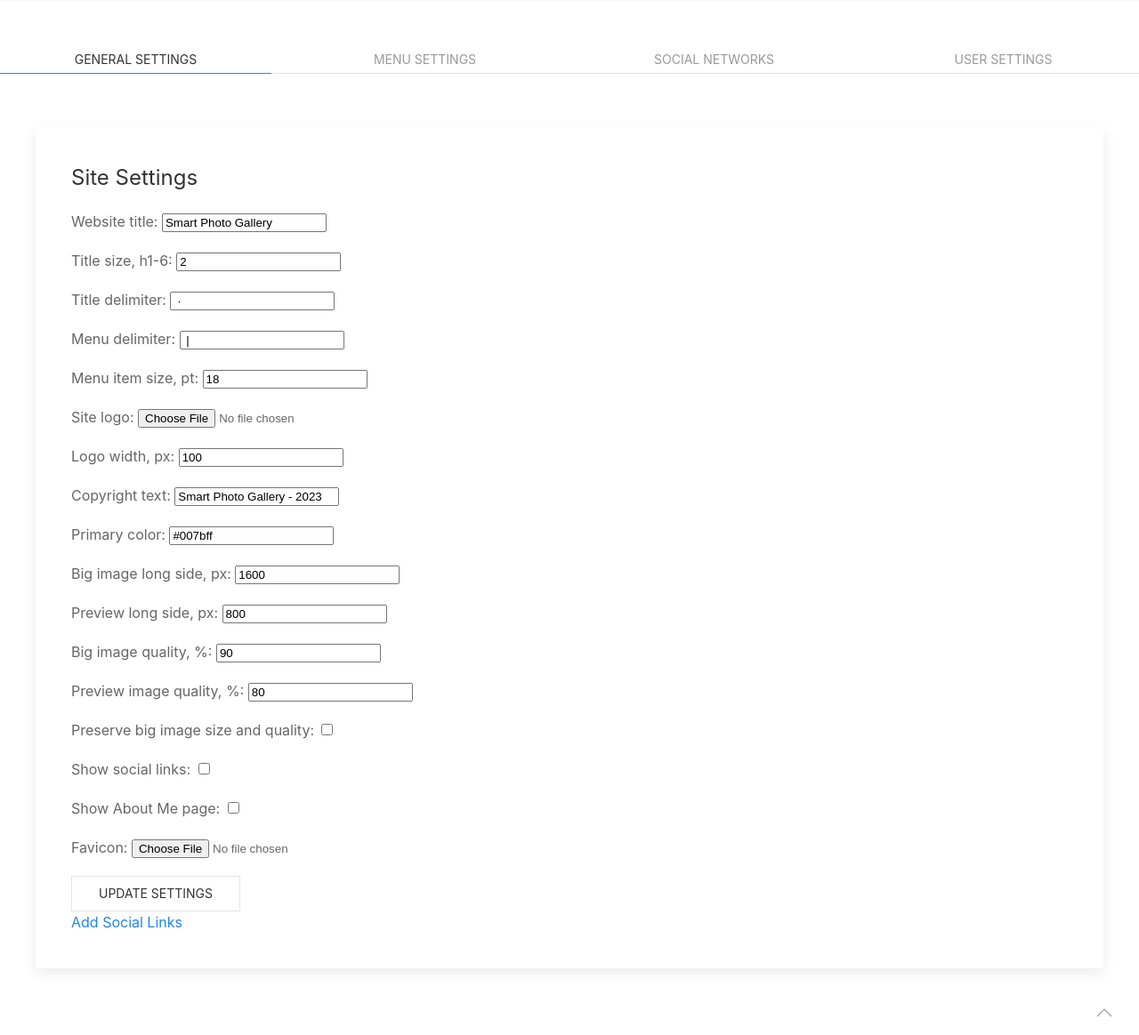
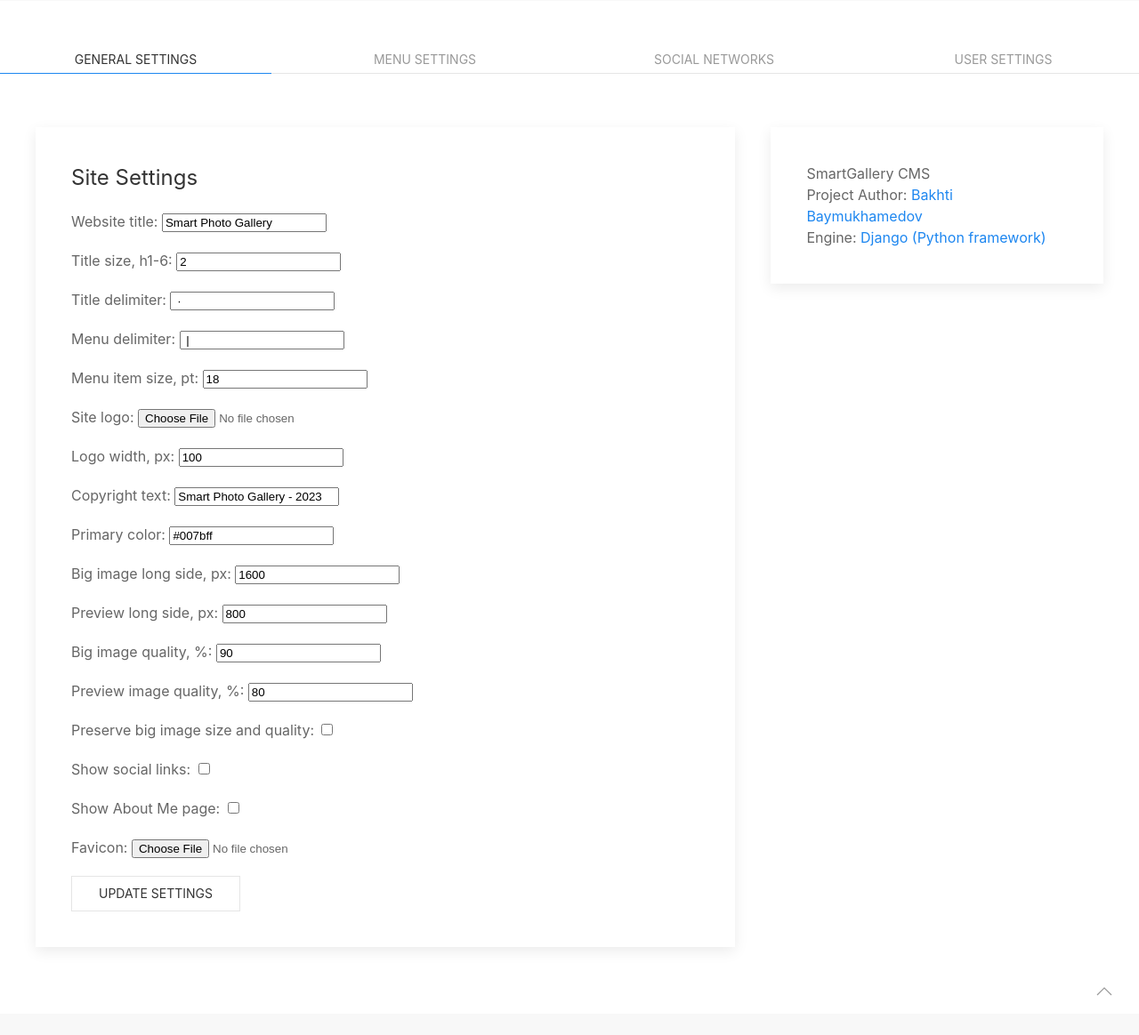
Before and after one commit to endlessnights/photogallery, a Django app: page /sys/settings in a window 1280 px wide. Shown: the part 379-1543 px from the top of the page at 89% size. After the commit the page ends 1499 px from the top, so only its background shows below. Run offline with Django 3.2, Linux system fonts and the light colour scheme; the visitor is signed in with stand-in values (Sample User, id 1); data that the repository does not hold is empty; some libraries are stand-ins or nearby versions.

Commit message:
Started changing General Settings page design

```diff
--- a/core/smartgallery/templates/front/site_settings.html
+++ b/core/smartgallery/templates/front/site_settings.html
@@ -10,16 +10,22 @@
         <li><a href="#">User settings</a></li>
     </ul>
 </div>
-<div class="uk-child-width-expand@s uk-text-center" uk-grid style="padding: 40px;">
-    <div>
-        <div class="uk-card uk-card-default uk-card-body" style="text-align: left;">
+<div class="uk-text-left" uk-grid style="padding:40px;">
+    <div class="uk-width-2-3">
+        <div class="uk-card uk-card-default uk-card-body">
             <h3>Site Settings</h3>
             <form method="post" enctype="multipart/form-data">
                 {% csrf_token %}
                 {{ form.as_p }}
                 <input class="uk-button uk-button-default" type="submit" value="UPDATE SETTINGS">
             </form>
-            <a href="/sys/add_social/">Add Social Links</a>
+        </div>
+    </div>
+    <div class="uk-width-1-3">
+        <div class="uk-card uk-card-default uk-card-body">SmartGallery CMS<br />
+            Project Author: <a href="https://t.me/pycarrot2">Bakhti Baymukhamedov</a><br />
+            Engine: <a href="https://www.djangoproject.com">Django (Python framework)</a>
+
         </div>
     </div>
 </div>
--- a/core/smartgallery/views.py
+++ b/core/smartgallery/views.py
@@ -10,6 +10,7 @@ from .models import SiteSettings, Album, Image, MenuItem, SocialLinks, AboutPage
 def site_settings(request):
     settings = SiteSettings.objects.first()
     menu_items = MenuItem.objects.order_by('order')
+    social = SocialLinks.objects.all().order_by('order')
     if request.method == 'POST':
         form = SiteSettingsForm(request.POST, request.FILES, instance=settings)
         if form.is_valid():
@@ -22,15 +23,18 @@ def site_settings(request):
         'form': form,
         "menu_items": menu_items,
         'settings': settings,
+        'social': social,
     })
 
 
 def menu_settings(request):
     settings = SiteSettings.objects.first()
     menu_items = MenuItem.objects.order_by('order')
+    social = SocialLinks.objects.all().order_by('order')
     return render(request, 'front/menu_settings.html', {
                   "menu_items": menu_items,
                   "settings": settings,
+                  "social": social,
     })
 
 
```
